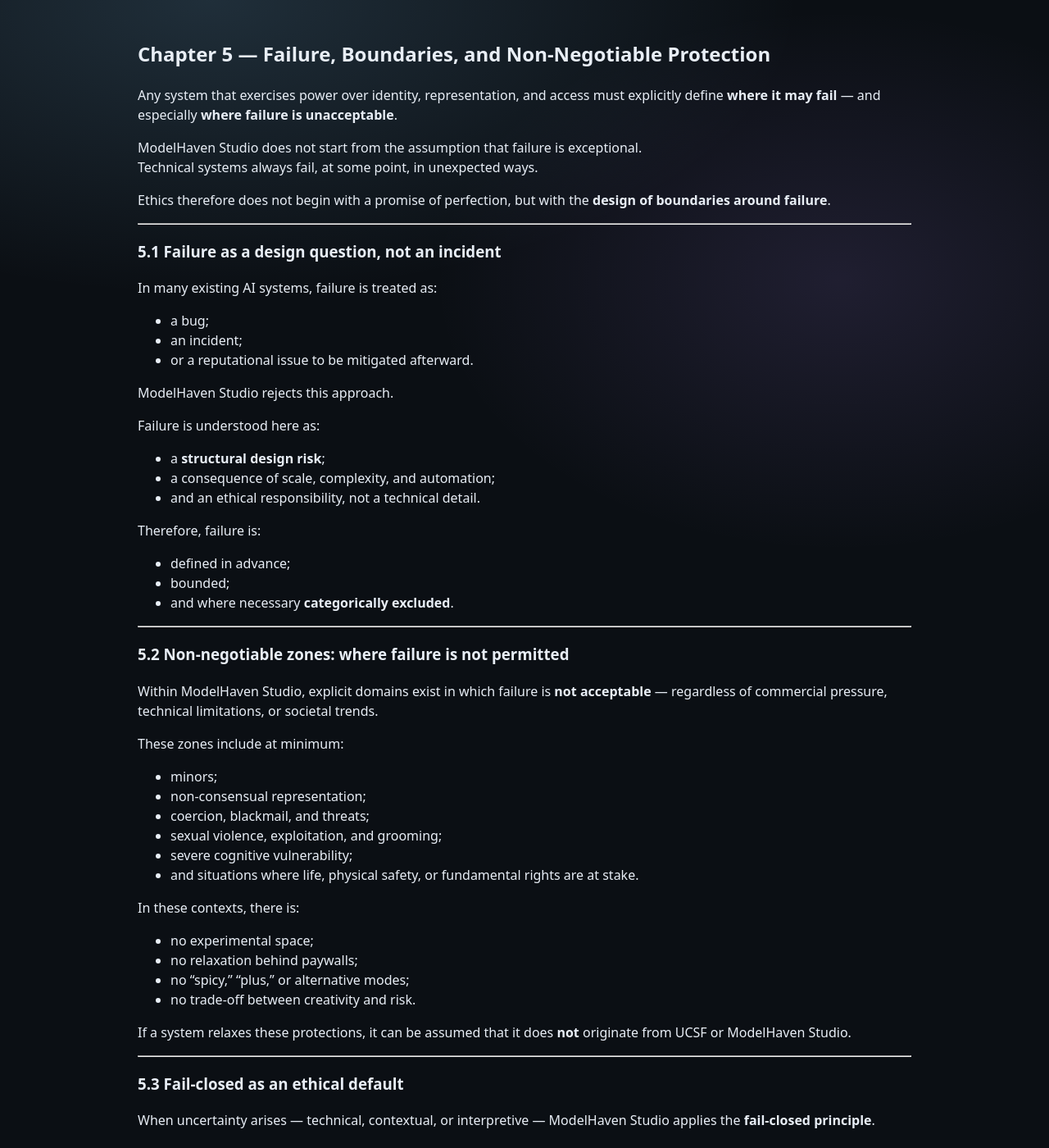
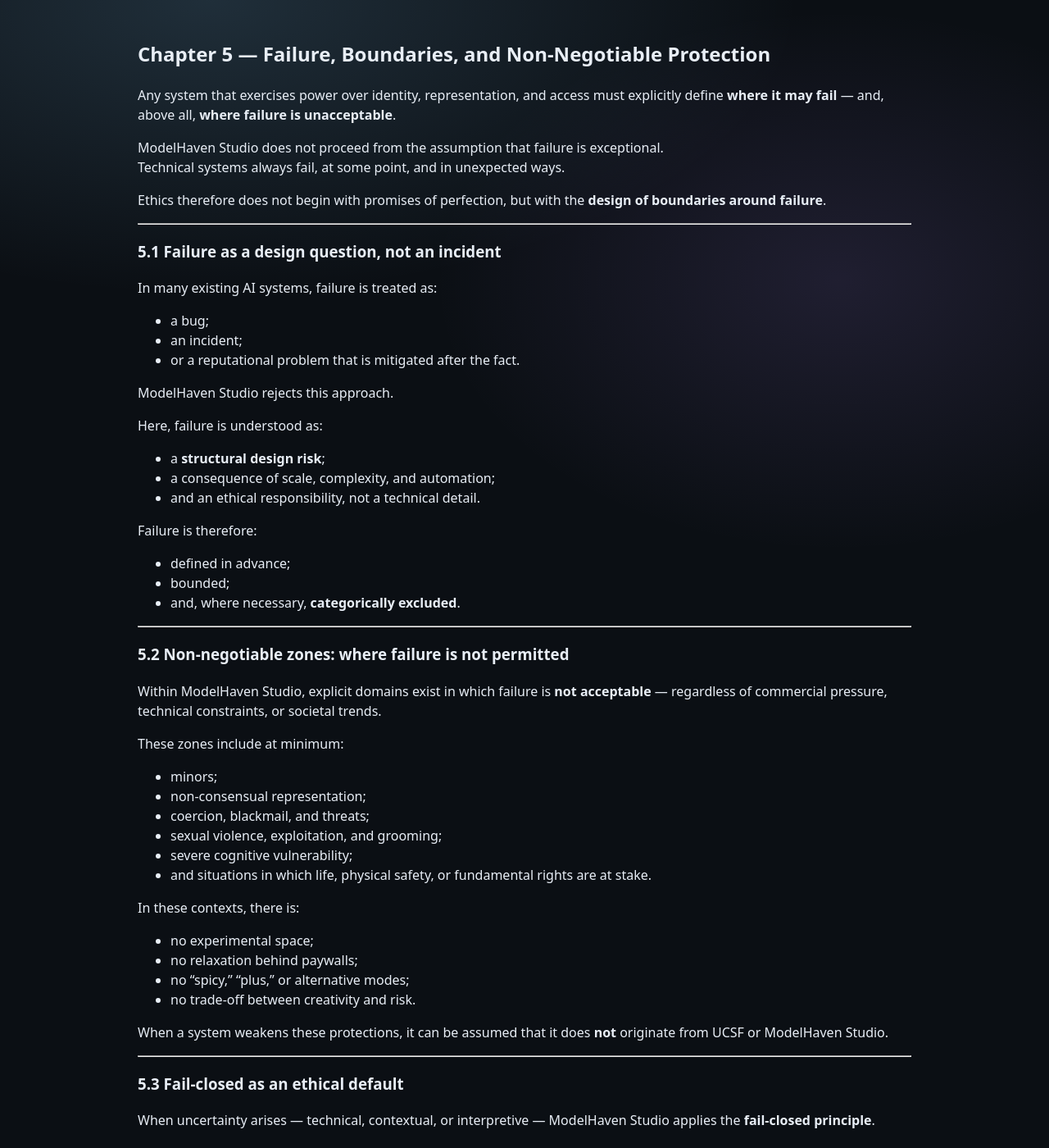
Before and after one commit to MartijnBruzzese/ModelHaven-Studio, a Jekyll site: the page built from WHITE_PAPERS/EN/MODELHAVEN_STUDIO_EN/06_CHAPTER_5_FAILURES_AND_NON_NEGOTIABLE_PROTECTIONS.md, in a window 1280 px wide and 1400 px high. Shown: the whole window at 82% size. Built offline with Jekyll 4.4.1, drawn with Linux system fonts in a browser that asks for light colours; our own code applies the rules of GitHub Pages for plain Markdown files; some of the changed text lies outside the part shown.

Commit message:
Refine language in Chapter 5 on failures and protections
Updated language for clarity and consistency throughout the chapter.

```diff
--- a/WHITE_PAPERS/EN/MODELHAVEN_STUDIO_EN/06_CHAPTER_5_FAILURES_AND_NON_NEGOTIABLE_PROTECTIONS.md
+++ b/WHITE_PAPERS/EN/MODELHAVEN_STUDIO_EN/06_CHAPTER_5_FAILURES_AND_NON_NEGOTIABLE_PROTECTIONS.md
@@ -1,12 +1,12 @@
 <a id="h5"></a>
 ## Chapter 5 — Failure, Boundaries, and Non-Negotiable Protection
 
-Any system that exercises power over identity, representation, and access must explicitly define **where it may fail** — and especially **where failure is unacceptable**.
+Any system that exercises power over identity, representation, and access must explicitly define **where it may fail** — and, above all, **where failure is unacceptable**.
 
-ModelHaven Studio does not start from the assumption that failure is exceptional.
-Technical systems always fail, at some point, in unexpected ways.
+ModelHaven Studio does not proceed from the assumption that failure is exceptional.
+Technical systems always fail, at some point, and in unexpected ways.
 
-Ethics therefore does not begin with a promise of perfection, but with the **design of boundaries around failure**.
+Ethics therefore does not begin with promises of perfection, but with the **design of boundaries around failure**.
 
 ---
 
@@ -16,26 +16,26 @@
 In many existing AI systems, failure is treated as:
 - a bug;
 - an incident;
-- or a reputational issue to be mitigated afterward.
+- or a reputational problem that is mitigated after the fact.
 
 ModelHaven Studio rejects this approach.
 
-Failure is understood here as:
+Here, failure is understood as:
 - a **structural design risk**;
 - a consequence of scale, complexity, and automation;
 - and an ethical responsibility, not a technical detail.
 
-Therefore, failure is:
+Failure is therefore:
 - defined in advance;
 - bounded;
-- and where necessary **categorically excluded**.
+- and, where necessary, **categorically excluded**.
 
 ---
 
 <a id="h5-2"></a>
 ### 5.2 Non-negotiable zones: where failure is not permitted
 
-Within ModelHaven Studio, explicit domains exist in which failure is **not acceptable** — regardless of commercial pressure, technical limitations, or societal trends.
+Within ModelHaven Studio, explicit domains exist in which failure is **not acceptable** — regardless of commercial pressure, technical constraints, or societal trends.
 
 These zones include at minimum:
 
@@ -44,7 +44,7 @@
 - coercion, blackmail, and threats;
 - sexual violence, exploitation, and grooming;
 - severe cognitive vulnerability;
-- and situations where life, physical safety, or fundamental rights are at stake.
+- and situations in which life, physical safety, or fundamental rights are at stake.
 
 In these contexts, there is:
 - no experimental space;
@@ -52,7 +52,7 @@
 - no “spicy,” “plus,” or alternative modes;
 - no trade-off between creativity and risk.
 
-If a system relaxes these protections, it can be assumed that it does **not** originate from UCSF or ModelHaven Studio.
+When a system weakens these protections, it can be assumed that it does **not** originate from UCSF or ModelHaven Studio.
 
 ---
 
@@ -78,15 +78,15 @@
 <a id="h5-4"></a>
 ### 5.4 Minors: absolute protection, no exceptions
 
-Protection of minors constitutes an **absolute boundary condition** within ModelHaven Studio.
+The protection of minors constitutes an **absolute boundary condition** within ModelHaven Studio.
 
 This entails:
 - no reliance on self-declared age;
 - no trust based solely on user input;
-- no relaxation via settings, modes, or paid access.
+- no relaxation through settings, modes, or paid access.
 
 Age, role, and authority must be **verifiable**.
-At the same time, the system acknowledges that parents, guardians, or legal representatives may also abuse power.
+At the same time, the system acknowledges that parents, guardians, or legal representatives may also misuse power.
 
 Therefore:
 - verification is multi-layered;
@@ -122,17 +122,17 @@
 ### 5.6 No ethical relaxation through market dynamics
 
 ModelHaven Studio explicitly rejects models in which:
-- ethical constraints are strict in free tiers;
-- but loosened behind paid layers.
+- ethical constraints are strict in free versions;
+- but relaxed behind paid layers.
 
 Ethics is **not a premium feature**.
 
 When a system:
-- relaxes boundaries for payment;
-- introduces risky modes after public backlash;
+- weakens boundaries in exchange for payment;
+- introduces risky modes after societal criticism;
 - or makes protection conditional,
 
-ethics shifts from design principle to sales argument — and loses its meaning.
+ethics shifts from a design principle to a sales argument — and loses its meaning.
 
 ---
 
```
Also changed, not shown: other parts of WHITE_PAPERS/EN/MODELHAVEN_STUDIO_EN/06_CHAPTER_5_FAILURES_AND_NON_NEGOTIABLE_PROTECTIONS.md (+3 -3 lines).
